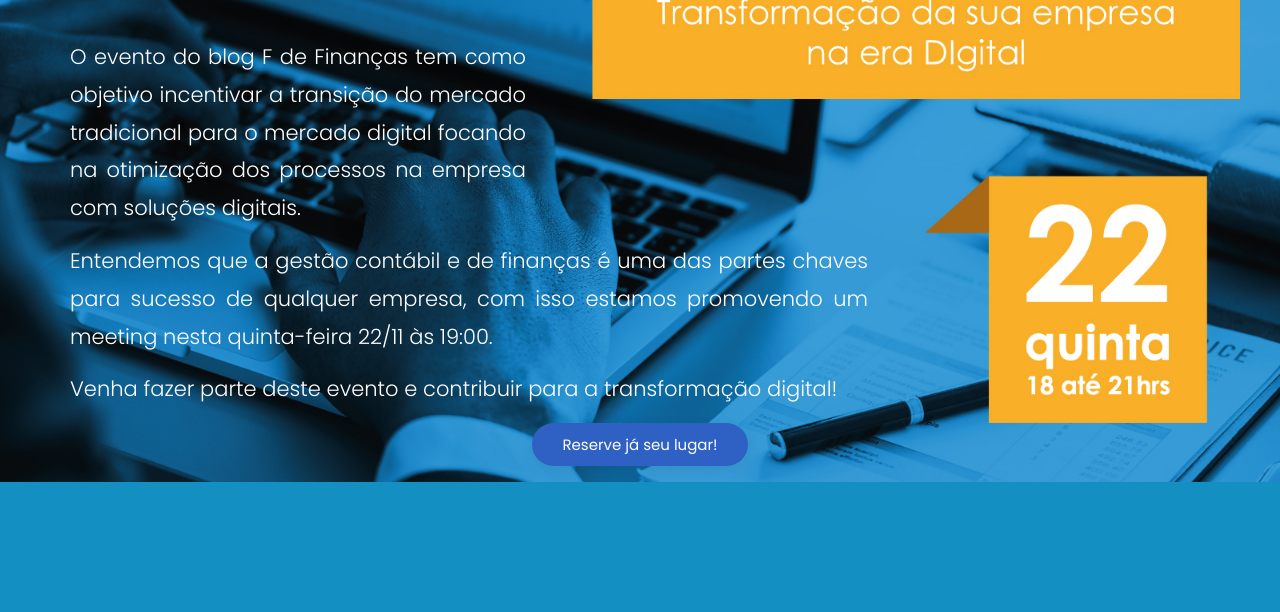
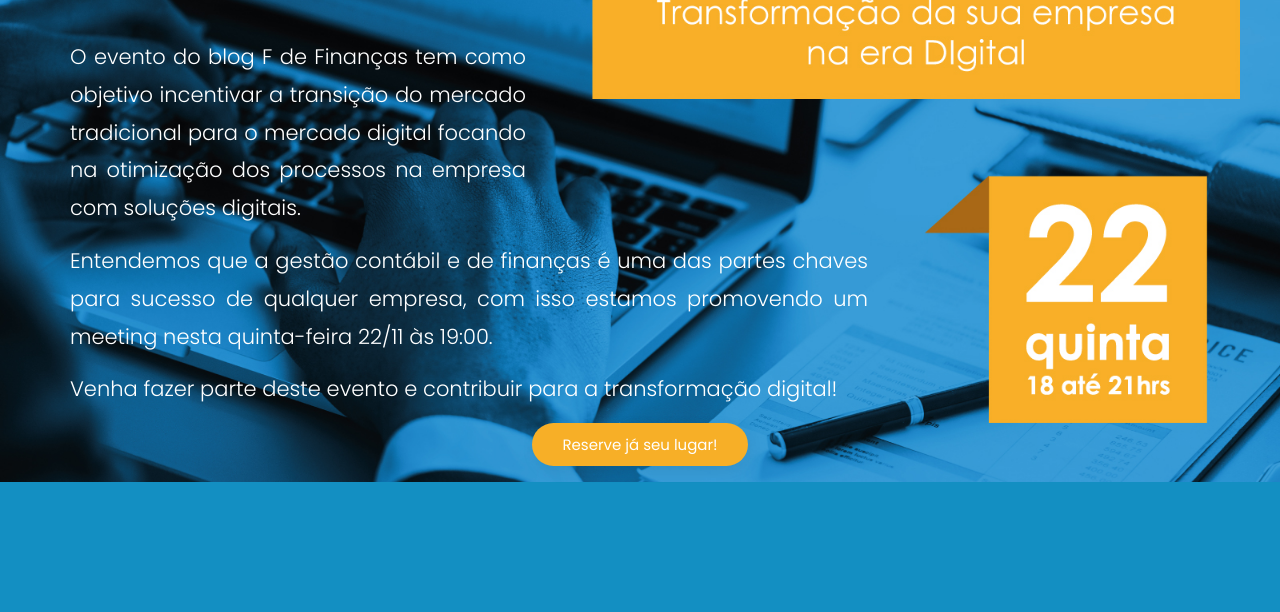
Before and after one commit to markmab/transformacao-digital, a plain HTML site: page index.html in a window 1280 px wide. Shown: the part 188-800 px from the top of the page. Drawn offline with Linux system fonts and the light colour scheme; no server answers.

Commit message:
Register button color updated

```diff
--- a/index.html
+++ b/index.html
@@ -148,7 +148,8 @@
 
 
         </div>
-          <center><a href="https://www.sympla.com.br/success-talks-transformacao-da-sua-empresa-na-era-digital---wework-faria-lima__407697" class="button" align="center">Reserve já seu lugar!</a></center>
+          <center><a href="https://www.sympla.com.br/success-talks-transformacao-da-sua-empresa-na-era-digital---wework-faria-lima__407697" class="button button2">Reserve já seu lugar!
+          </a></center>
     </div>
     <!--Header-area/-->
 
--- a/style.css
+++ b/style.css
@@ -200,6 +200,10 @@ input:-webkit-autofill:focus {
     box-shadow: 2px 5px 20px -5px rgba(0, 0, 0, 0.1);
     position: relative;
     cursor: pointer;
+}
+
+.button2 {
+  background-color: #F7AF27;
 }
 
 .button.white,
```
Also changed, not shown: 1 other file.
